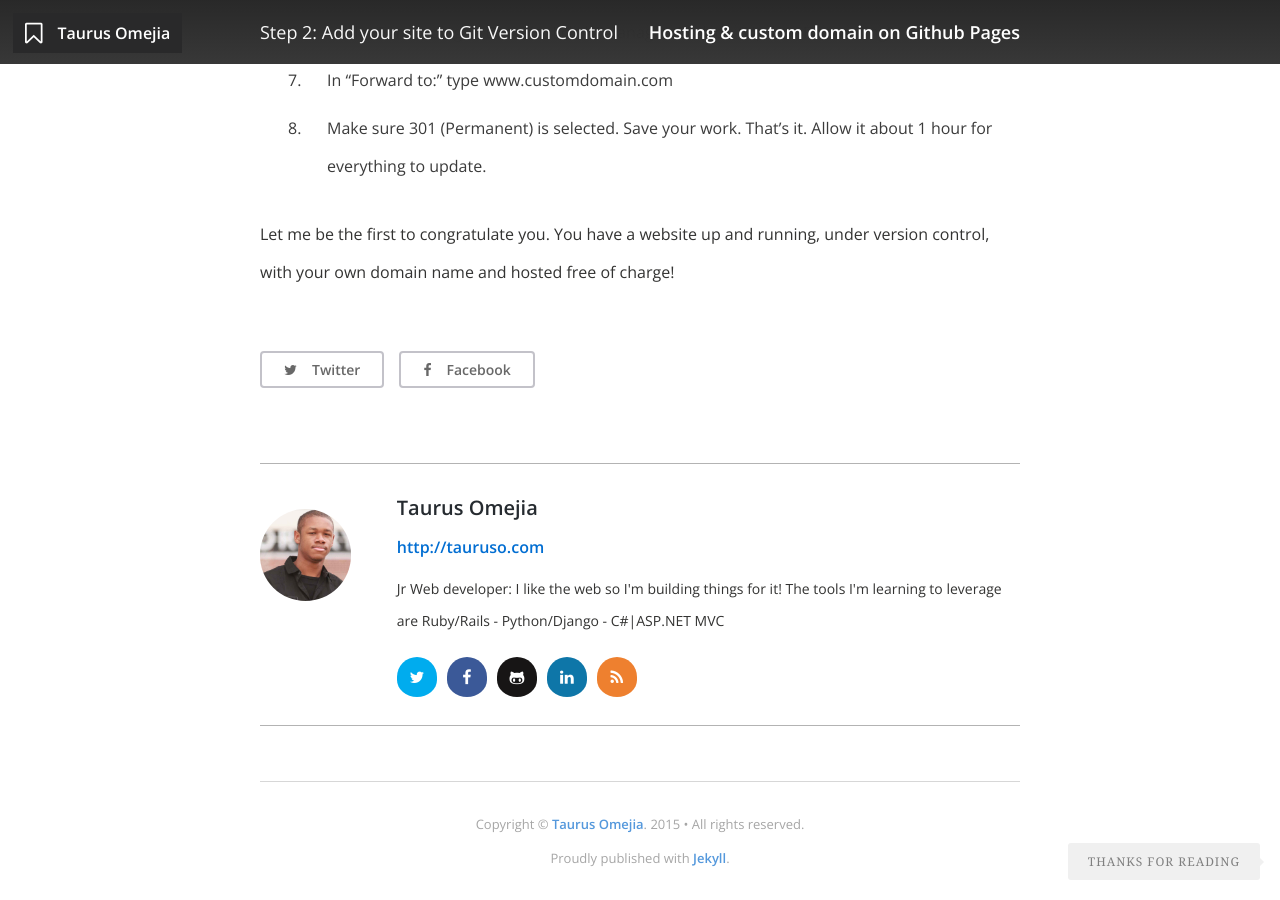
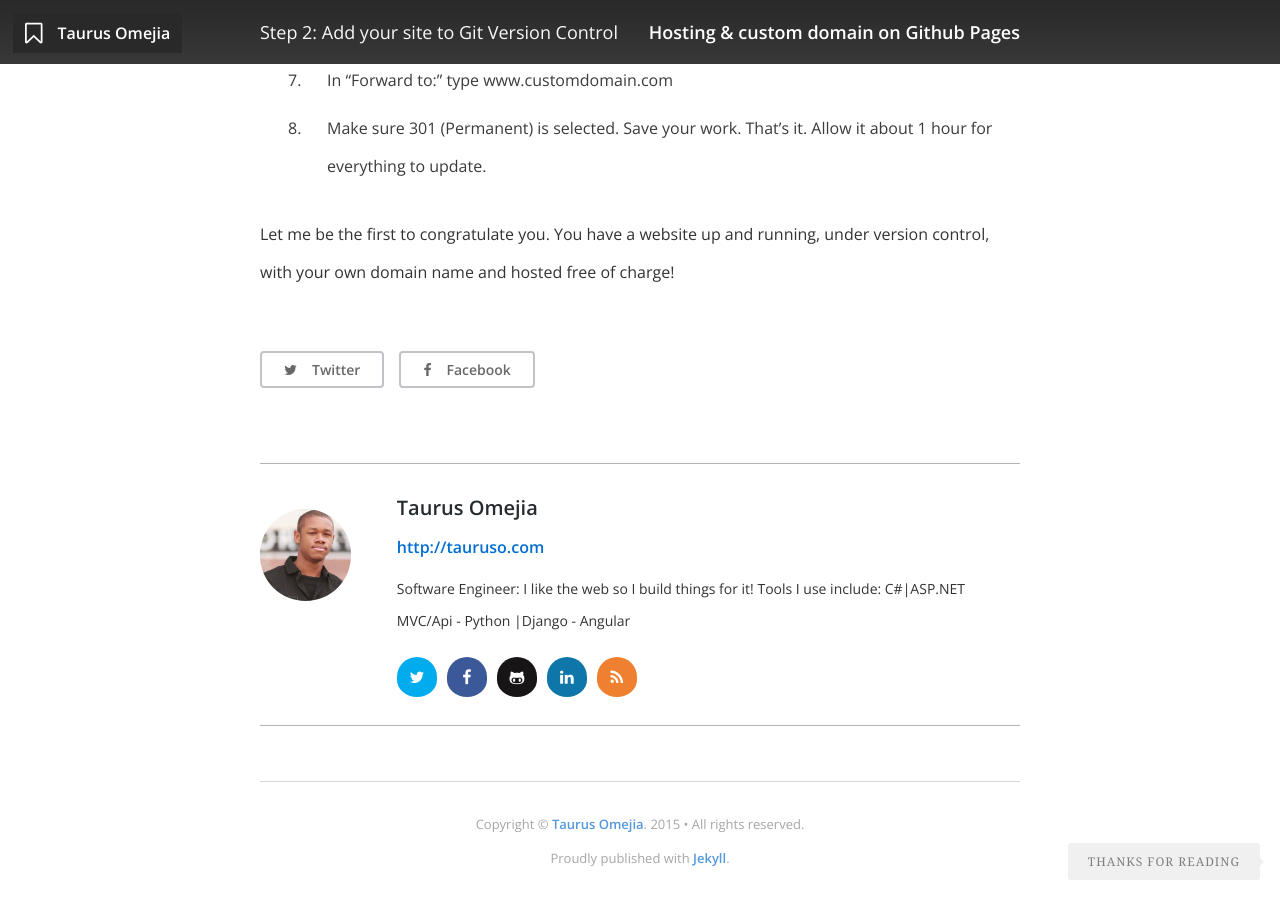
Before and after one commit to bolenton/bolenton.github.io, a Jekyll site: the page built from _posts/2015-4-17-Github pages.md, in a window 1280 px wide and 900 px high, scrolled down 4156 px. Built offline with Jekyll 4.4.1, drawn with Linux system fonts in a browser that asks for light colours; nearby versions of some CDN libraries; comment, search, counter and statistics services are not loaded.

Commit message:
Update _config.yml

```diff
--- a/_config.yml
+++ b/_config.yml
@@ -14,7 +14,7 @@ paginate: 					5
 # Author Settings
 author_name: 				"Taurus Omejia"
 author_url: 				"http://tauruso.com"
-author_bio: 				"Jr Web developer: I like the web so I'm building things for it! The tools I'm learning to leverage are Ruby/Rails - Python/Django - C#|ASP.NET MVC"
+author_bio: 				"Software Engineer: I like the web so I build things for it! Tools I use include: C#|ASP.NET MVC/Api - Python |Django - Angular"
 author_email: 				"taurus@tauruso.com"
 author_image: 				"/assets/img/taurus/IMG_0016.jpg"
 
```
